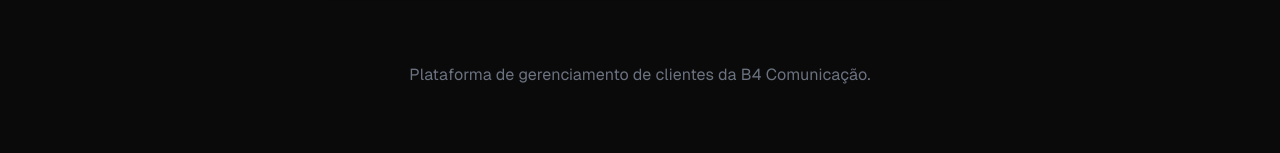
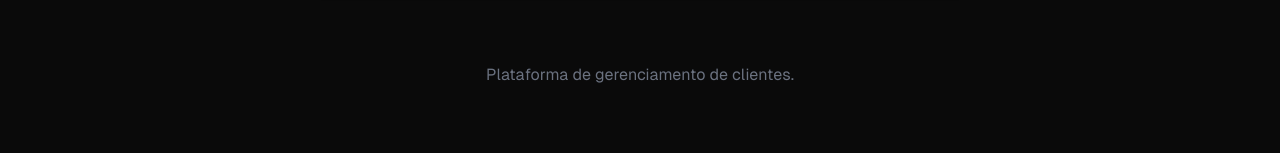
Before and after one commit to jonathafernandes/client-hub, a Next.js app: page / in a window 1280 px wide. Shown: the part 381-534 px from the top of the page. Built offline with nearby package versions, Linux system fonts and the light colour scheme; no server answers.

Commit message:
Update page.tsx

```diff
--- a/app/page.tsx
+++ b/app/page.tsx
@@ -41,7 +41,7 @@
             <SignIn />
 
             <p className="text-center text-gray-500 mt-16">
-              Plataforma de gerenciamento de clientes da B4 Comunicação.
+              Plataforma de gerenciamento de clientes.
             </p>
           </>
         )}
```
